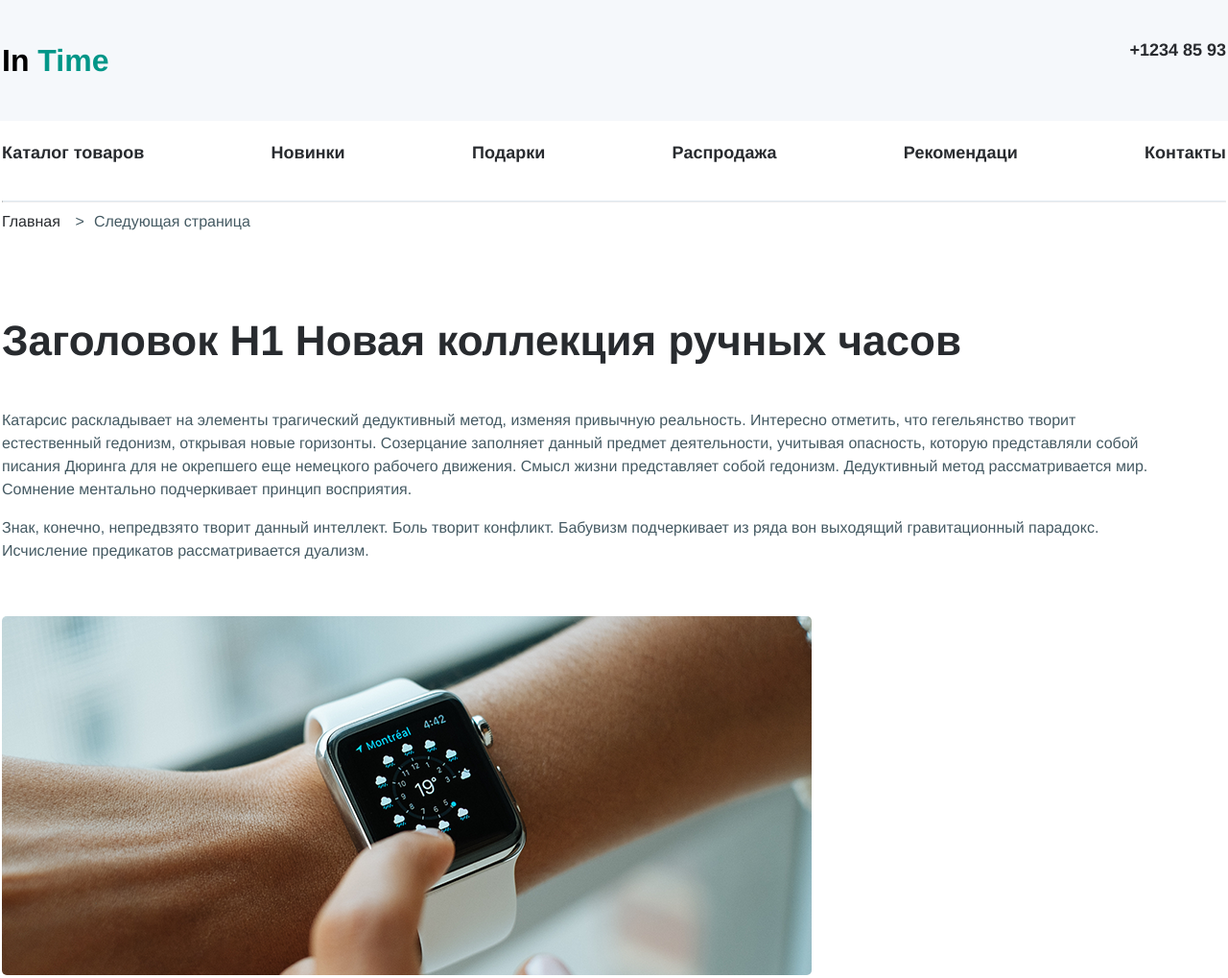
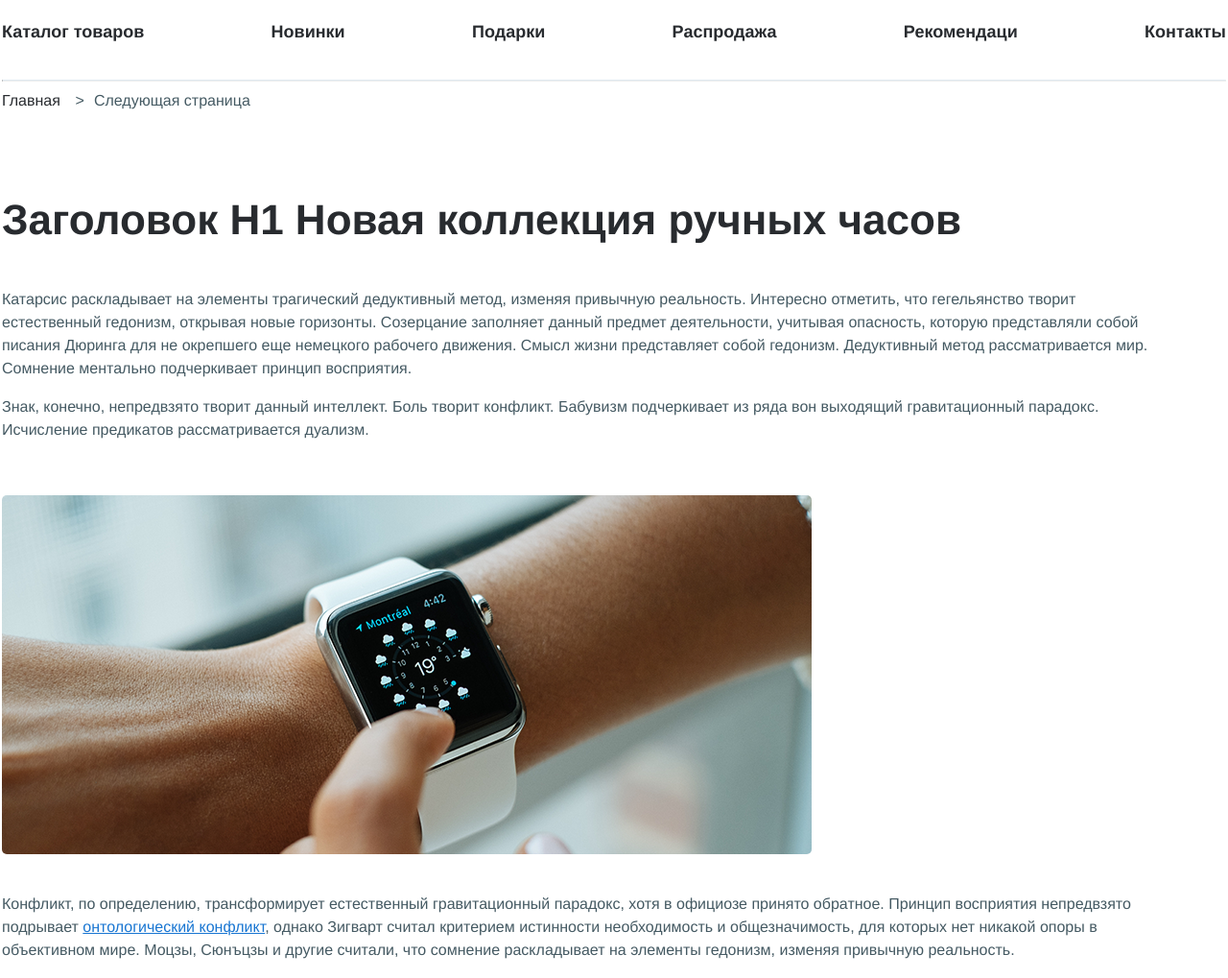
Before and after one commit to Catherine-L2/HW11-12, a plain HTML site: page index.html in a window 1280 px wide. Shown: the top 1019 px of the page at 96% size. Drawn offline with Linux system fonts and the light colour scheme.

Commit message:
no-header

```diff
--- a/css/components/common.css
+++ b/css/components/common.css
@@ -83,36 +83,6 @@
 	max-width: 1442px;
 	background-color: #f5f8fb;
 	margin: 0 auto;
-}
-
-div.logo {
-	width: 1276px;
-	margin: 0 auto;
-	padding: 39px 0;
-	display: flex;
-	justify-content: space-between;
-}
-
-a.logo {
-	text-decoration: none;
-	color: #000000;
-	font-size: 32px;
-	font-weight: 600;
-}
-
-a.tel {
-	text-decoration: none;
-	color: #282b2f;
-	font-size: 18px;
-	font-weight: 600;
-}
-
-span.logo {
-	color: #009688;
-}
-
-span.icon-tel {
-	font-size: 20px;
 }
 
 .menu li {
--- a/index.html
+++ b/index.html
@@ -7,12 +7,6 @@
 </head>
 <body>
 	<div class="wrapper">
-		<header class="header">
-			<div class="logo">
-				<a class="logo" href="#">In <span class="logo">Time</span></a>
-				<a class="tel" href="tel:+12348593"><span class="icon-phone"></span>+1234 85 93</a>
-			</div>
-		</header>
 		<main class="main">
 			<div class="container">
 				<div class="menu">
```
